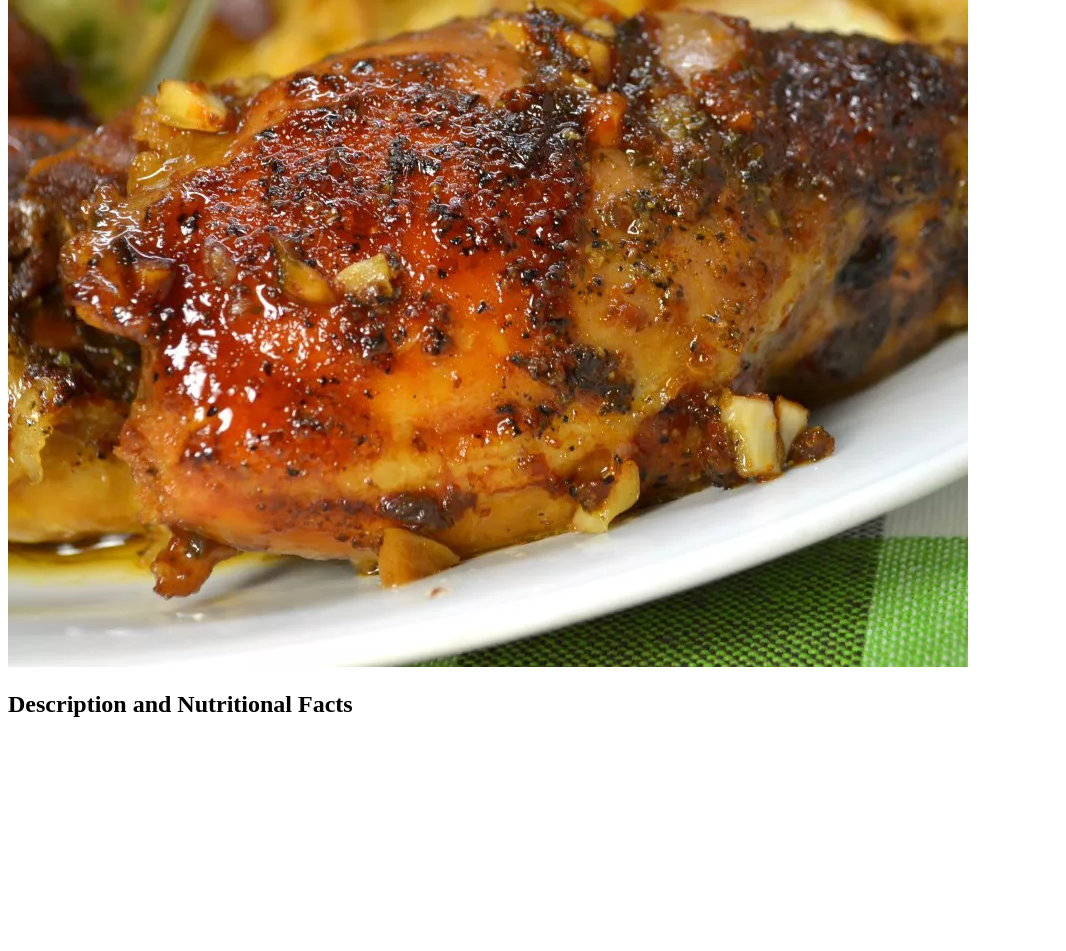
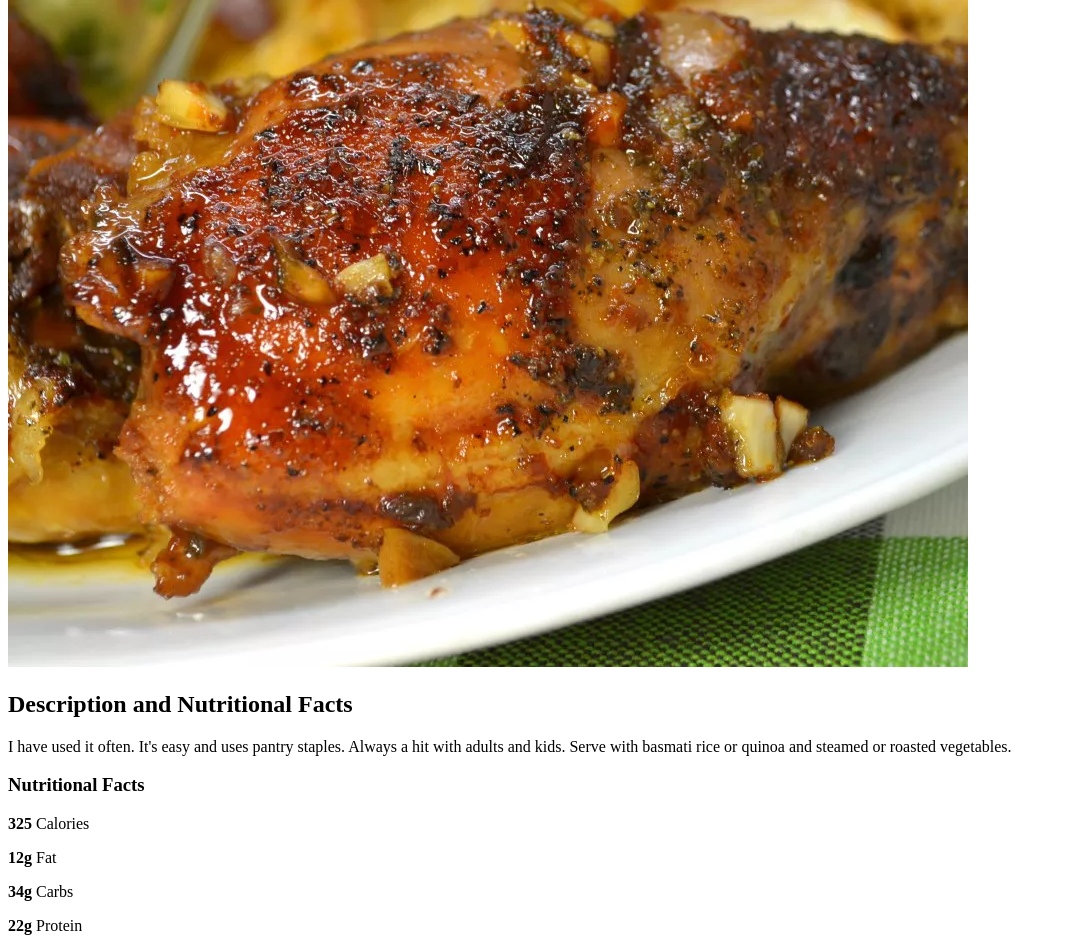
Before and after one commit to bard0n/odin-recipes, a plain HTML site: page recipes/honey-garlic-slow-cooker-chicken-thighs.html in a window 1280 px wide. Shown: the part 294-1245 px from the top of the page, without its empty margins (0-1066 px from the left). Before the commit the page ends 1032 px from the top, so only its background shows below. Drawn offline with Linux system fonts and the light colour scheme.

Commit message:
Add description and nutritional facts

```diff
--- a/recipes/honey-garlic-slow-cooker-chicken-thighs.html
+++ b/recipes/honey-garlic-slow-cooker-chicken-thighs.html
@@ -4,11 +4,19 @@
     <meta charset="UTF-8">
     <meta http-equiv="X-UA-Compatible" content="IE=edge">
     <meta name="viewport" content="width=device-width, initial-scale=1.0">
-    <title>Document</title>
+    <title>Honey-Garlic Slow Cooker Chicken Thighs</title>
 </head>
 <body>
     <h1>Honey-Garlic Slow Cooker Chicken Thighs</h1>
     <img src="honeygarlicchicken.png">
     <h2>Description and Nutritional Facts</h2>
+    <p>
+        I have used it often. It's easy and uses pantry staples. Always a hit with adults and kids. Serve with basmati rice or quinoa and steamed or roasted vegetables.
+    </p>
+    <h3>Nutritional Facts</h3>
+    <p><strong>325</strong> Calories</p>
+    <p><strong>12g</strong> Fat</p>
+    <p><strong>34g</strong> Carbs</p>
+    <p><strong>22g</strong> Protein</p>
 </body>
 </html>
```
